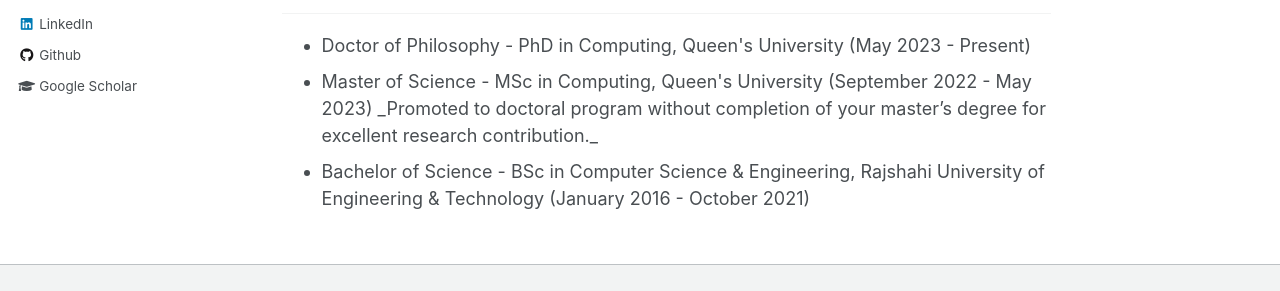
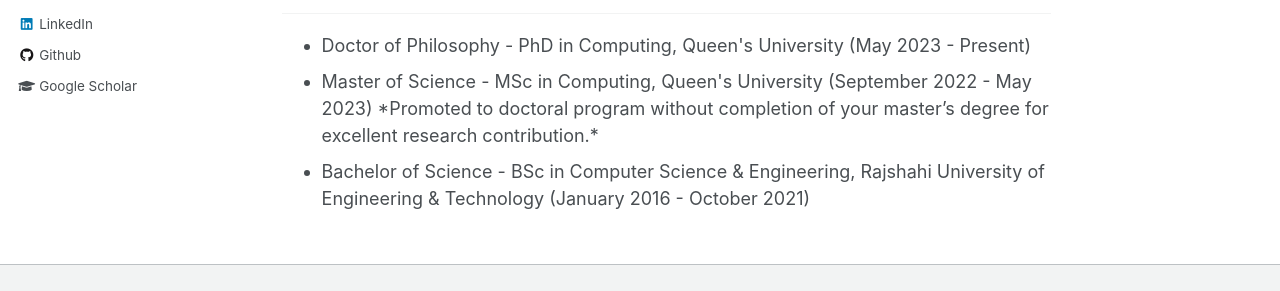
Before and after one commit to KaziAmitHasan/kaziamithasan.github.io, a Jekyll site: the page built from _pages/about.md, in a window 1280 px wide and 900 px high, scrolled down 1215 px. Shown: the part 481-772 px from the top of the window. Built offline with Jekyll 4.4.1, drawn with Linux system fonts in a browser that asks for light colours.

Commit message:
info updated

```diff
--- a/_pages/about.md
+++ b/_pages/about.md
@@ -66,7 +66,7 @@ Here's quick preview of Kazi Amit Hasan:
 	<li> Doctor of Philosophy - PhD in Computing, Queen's University (May 2023 - Present)
   </li>
   <li> Master of Science - MSc in Computing, Queen's University (September 2022 - May 2023)
-  _Promoted to doctoral program without completion of your master’s degree for excellent research contribution._
+  *Promoted to doctoral program without completion of your master’s degree for excellent research contribution.*
   </li>
   <li>Bachelor of Science - BSc in Computer Science & Engineering, Rajshahi University of Engineering & Technology
  (January 2016 - October 2021)</li>
```
